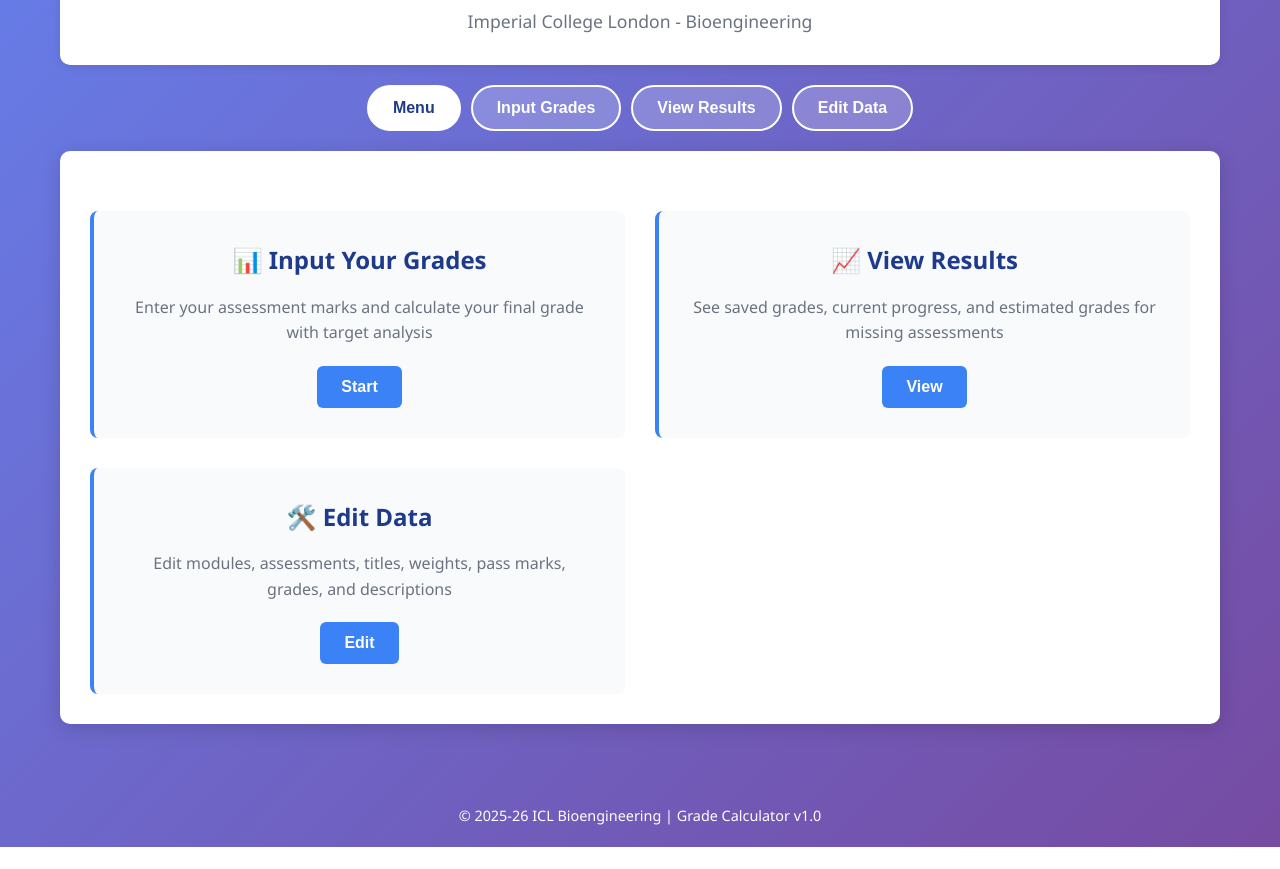
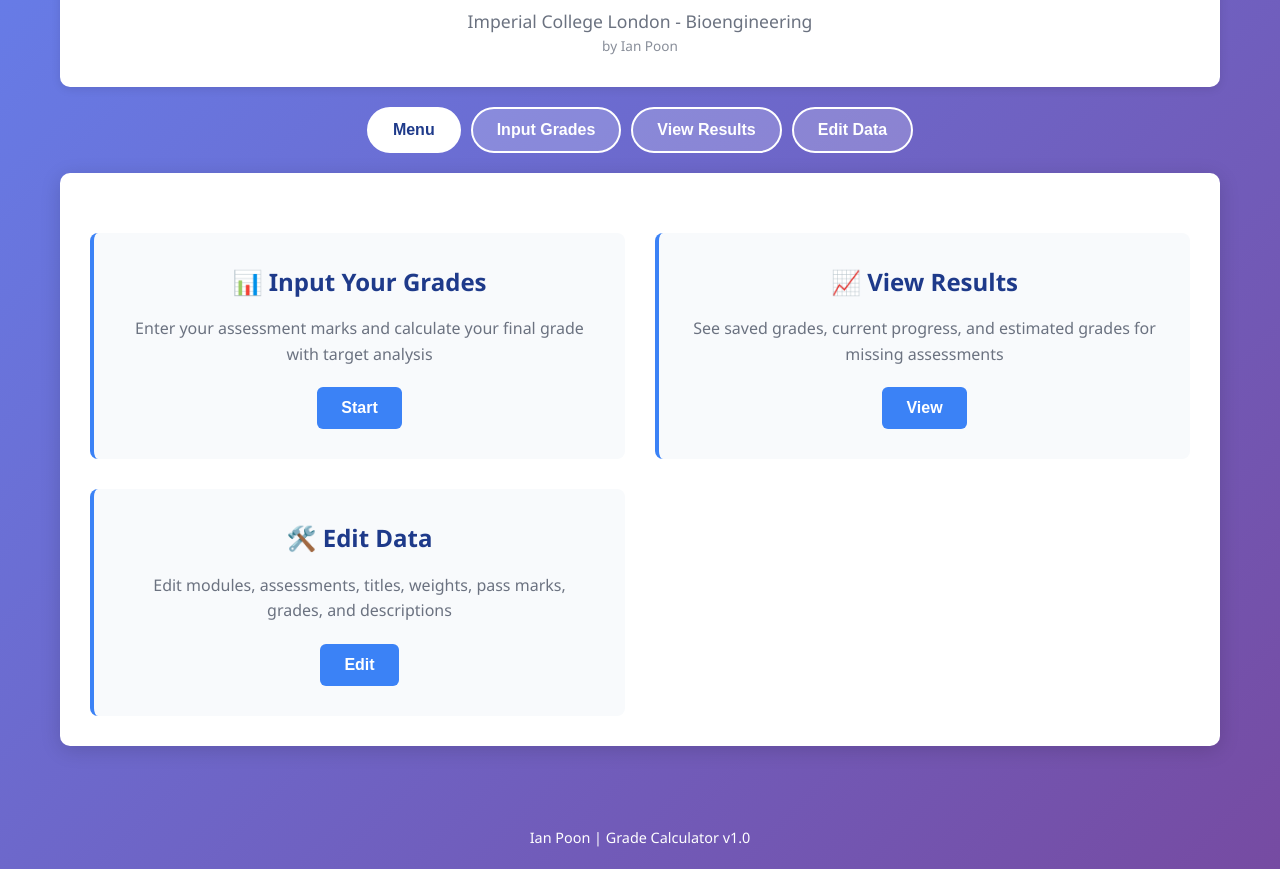
Before and after one commit to extremefattypunch/ICL_Y3admin, a website: page public/index.html in a window 1280 px wide. Shown: the part 117-986 px from the top of the page. Before the commit the page ends 964 px from the top, so only its background shows below. Drawn offline with Linux system fonts and the light colour scheme; no server answers.

Commit message:
dgdfdfd
ddf

```diff
--- a/package.json
+++ b/package.json
@@ -9,7 +9,7 @@
     "build": "node scripts/build.js"
   },
   "keywords": ["grade", "calculator", "icl"],
-  "author": "",
+  "author": "Ian Poon",
   "license": "ISC",
   "dependencies": {
     "@vercel/blob": "^0.27.0",
--- a/public/index.html
+++ b/public/index.html
@@ -3,7 +3,7 @@
 <head>
     <meta charset="UTF-8">
     <meta name="viewport" content="width=device-width, initial-scale=1.0">
-    <title>ICL Y3 Grade Calculator</title>
+    <title>ICL Y3 Grade Calculator - Ian Poon</title>
     <link rel="stylesheet" href="style.css">
 </head>
 <body>
@@ -11,6 +11,7 @@
         <header>
             <h1>ICL Y3 Grade Calculator</h1>
             <p class="subtitle">Imperial College London - Bioengineering</p>
+            <p class="subtitle" style="font-size: 0.85em; opacity: 0.8;">by Ian Poon</p>
         </header>
 
         <nav class="main-nav">
@@ -100,7 +101,7 @@
     </div>
 
     <footer>
-        <p>&copy; 2025-26 ICL Bioengineering | Grade Calculator v1.0</p>
+        <p>Ian Poon | Grade Calculator v1.0</p>
     </footer>
 
     <script src="app.js"></script>
```
